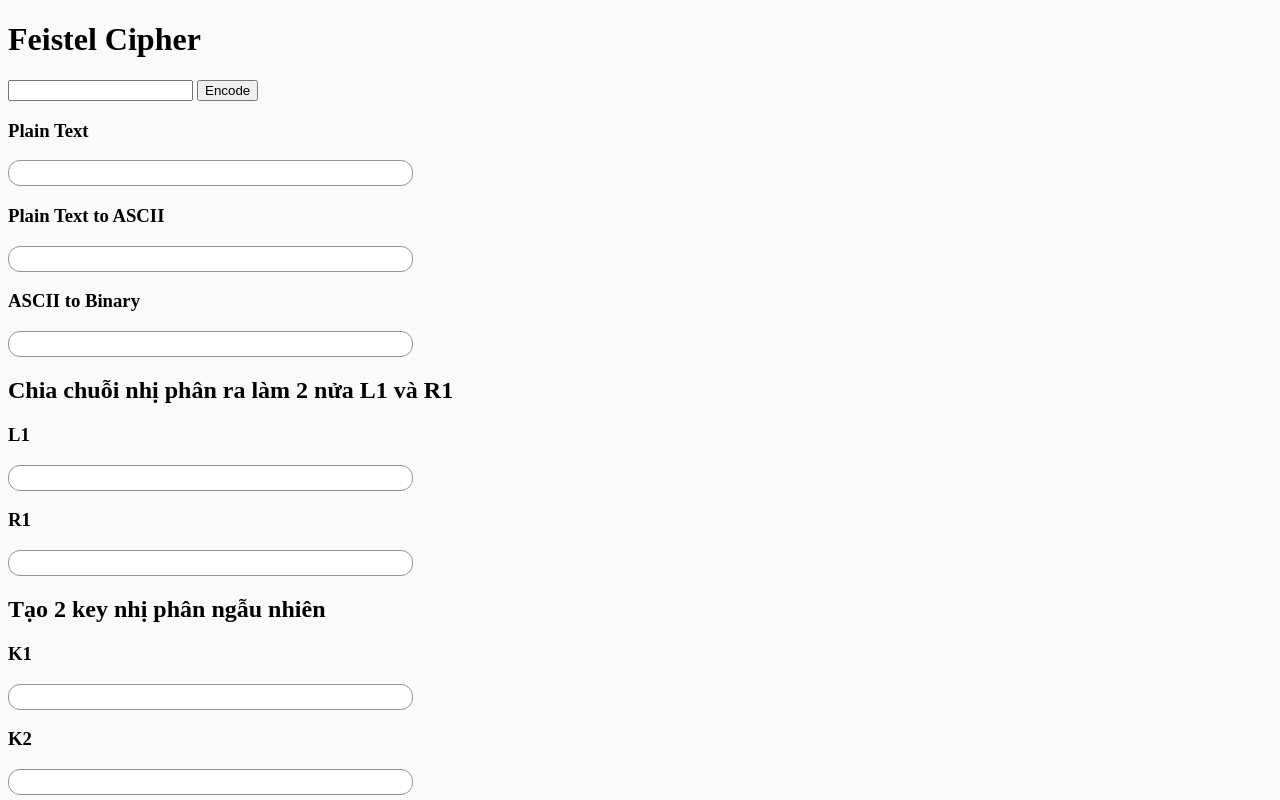
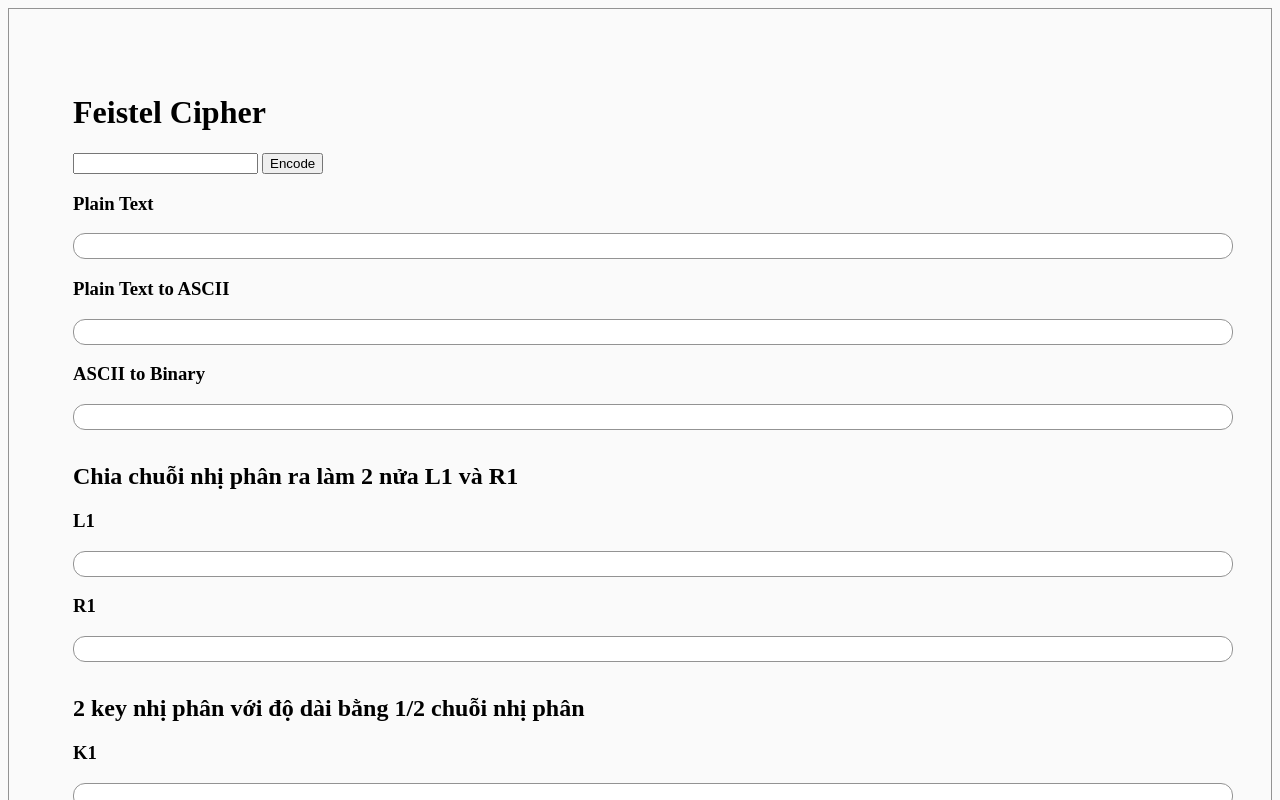
Before and after one commit to llamas-laptrinh/infomation-security, a plain HTML site: page modern-enctytion/Feistel Cipher/index.html in a window 1280 px wide. Both pictures are taken after a click on the button "Encode". Shown: the top 800 px of the page. Drawn offline with Linux system fonts and the light colour scheme.

Commit message:
updated UI

```diff
--- a/modern-enctytion/Feistel Cipher/index.html
+++ b/modern-enctytion/Feistel Cipher/index.html
@@ -7,13 +7,20 @@
     <style>
       body {
         background-color: #fafafa;
+        padding: 64px;
+        display: flex;
+        flex-direction: column;
+        justify-content: center;
+        border: 1px solid #939393;
       }
       #xor {
         display: flex;
         gap: 12px;
+        overflow-x: auto;
       }
       pre {
-        width: 30%;
+        width: 100%;
+        text-wrap: wrap;
         border: 1px solid #939393;
         border-radius: 12px;
         padding: 12px;
@@ -41,11 +48,11 @@
       <pre id="r1"></pre>
     </section>
     <section>
-      <h1>Tạo 2 key nhị phân ngẫu nhiên</h1>
+      <h1>2 key nhị phân với độ dài bằng 1/2 chuỗi nhị phân</h1>
       <h3>K1</h3>
-      <pre id="k1"></pre>
+      <pre id="k1">10011111001100001010</pre>
       <h3>K2</h3>
-      <pre id="k2"></pre>
+      <pre id="k2">00001010100010011000</pre>
     </section>
     <h1>XOR round</h1>
     <section id="xor">
@@ -55,6 +62,11 @@
       <pre id="xor4"></pre>
     </section>
     <h1>Encoded</h1>
+    <h3>Chuỗi nhị phân đã mã hoá L3 + R3</h3>
+    <pre id="encoded-bin"></pre>
+    <h3>Bước chuyển đổi</h3>
+    <pre id="encode-step"></pre>
+    <h3>Kết quả</h3>
     <pre id="result"></pre>
     <script src="./index.js"></script>
   </body>
--- a/modern-enctytion/Feistel Cipher/index.js
+++ b/modern-enctytion/Feistel Cipher/index.js
@@ -36,13 +36,16 @@ function binaryToDecimal(binary) {
 
 function generateCipherText(bin_data) {
   let str_data = "";
-
+  let steps = "";
   for (let i = 0; i < bin_data.length; i += 8) {
     const temp_data = bin_data.slice(i, i + 8);
     const decimal_data = binaryToDecimal(temp_data);
+    steps += `binary: ${temp_data} => Decimal: ${decimal_data} => ASCII: ${String.fromCharCode(
+      decimal_data
+    )} \n`;
     str_data += String.fromCharCode(decimal_data);
   }
-  print("result", str_data);
+  print("encode-step", steps);
   return str_data;
 }
 function decimalToBinary(N) {
@@ -67,27 +70,29 @@ function prepareData(PT) {
   const m = R1.length;
 
   // Tạo K1 và K2
-  const K1 = rand_key(m);
-  const K2 = rand_key(m);
+  // const K1 = "10011111001100001010";
+  // const K2 = "00001010100010011000";
+  const K1 =  rand_key(m);
+  const K2 =  rand_key(m);
+
   print("k1", K1);
   print("k2", K2);
 
   // Vòng lặp Feistel đầu tiên
   const { temp: f1, pre: pre1 } = exor(R1, K1);
-
-  print("xor1", pre1 + "\n" + f1);
+  print("xor1", "exor(R1, K1) \n" + pre1 + "\nKQ f1:" + f1);
 
   const { temp: R2, pre: pre2 } = exor(f1, L1);
-  print("xor2", pre2 + "\n" + R2);
+  print("xor2", "exor(f1, L1) \n" + pre2 + "\nKQ L3:" + R2);
 
   const L2 = R1;
 
   // Vòng lặp Feistel thứ hai
   const { temp: f2, pre: pre3 } = exor(R2, K2);
-  print("xor3", pre3 + "\n" + f2);
+  print("xor3", "exor(R2, K2) \n" + pre3 + "\nKQ f2:" + f2);
 
   const { temp: R3, pre: pre4 } = exor(f2, L2);
-  print("xor4", pre4 + "\n" + R3);
+  print("xor4", "exor(f2, L2) \n" + pre4 + "\nKQ R3:" + R3);
 
   const L3 = R2;
   return { L3, R3, K2, K1 };
@@ -96,24 +101,25 @@ function prepareData(PT) {
 function encodeFeistelCipher(PT) {
   const { L3, R3, K1, K2 } = prepareData(PT);
   const bin_data = L3 + R3;
+  print("encoded-bin", bin_data);
   const encoded_str = generateCipherText(bin_data);
-
-  decodeFeistelCipher({ encoded_str, K1, K2 });
+  print("result", encoded_str);
+  // decodeFeistelCipher({ encoded_str, K1, K2 ,L3, R3});
   return;
 }
 
-function decodeFeistelCipher({ encoded_str, K2, K1 }) {
-  let bin_str = "";
-  for (let i = 0; i < encoded_str.length; i++) {
-    const char = encoded_str[i];
-    const decimal = char.charCodeAt(0);
-    const binary = decimalToBinary(decimal);
-    bin_str += binary;
-  }
+function decodeFeistelCipher({ encoded_str, K2, K1, L3, R3 }) {
+  // let bin_str = "";
+  // for (let i = 0; i < encoded_str.length; i++) {
+  //   const char = encoded_str.charAt(i);
+  //   const decimal = Number(char.charCodeAt(0)).toString(10);
+  //   const binary = decimalToBinary(decimal);
+  //   bin_str += binary;
+  // }
 
-  const n = Math.floor(bin_str.length / 2);
-  const L3 = bin_str.slice(0, n);
-  const R3 = bin_str.slice(n);
+  // const n = Math.floor(bin_str.length / 2);
+  // const L3 = bin_str.slice(0, n);
+  // const R3 = bin_str.slice(n);
 
   const L4 = L3;
   const R4 = R3;
@@ -130,7 +136,7 @@ function decodeFeistelCipher({ encoded_str, K2, K1 }) {
   let str_data = "";
   for (let i = 0; i < PT1.length; i += 8) {
     const temp_data = PT1.slice(i, i + 8);
-    console.log(temp_data);
+    console.log(temp_data, binaryToDecimal(temp_data));
     str_data += String.fromCharCode(binaryToDecimal(temp_data));
   }
   console.log(str_data);
```
